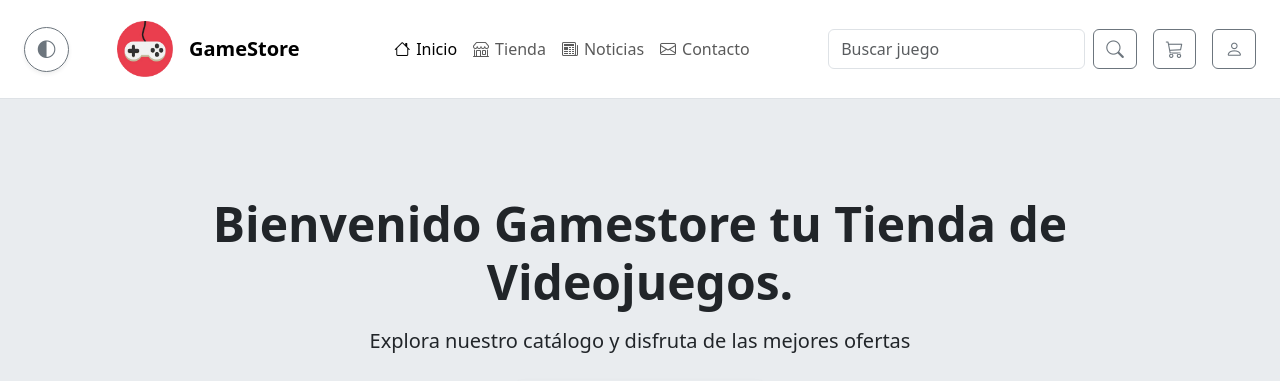
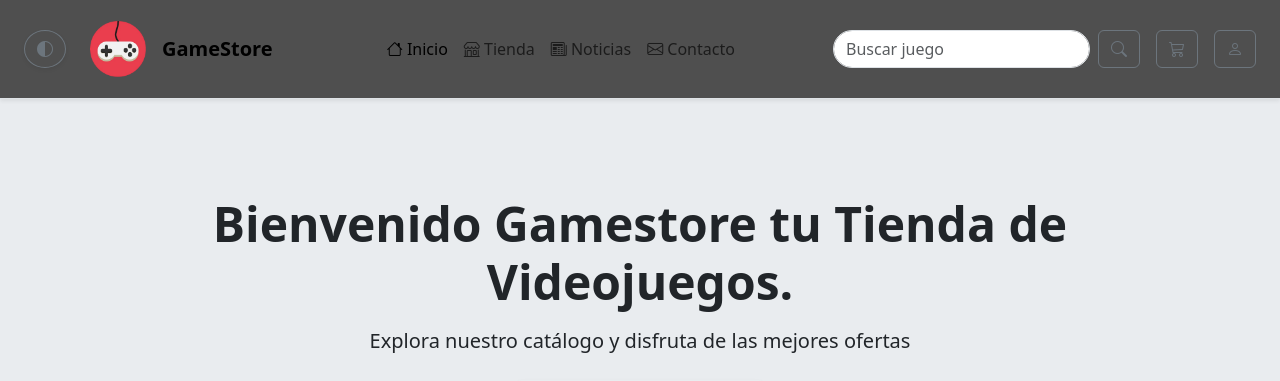
Before and after one commit to maoruV/tienda-videojuegos, a Django app: page / in a window 1280 px wide. Shown: the top 381 px of the page. Run offline with Django 5.2, Linux system fonts and the light colour scheme.

Commit message:
mejora en el navbar que se quede siempre visible y con efecto de sombra

```diff
--- a/tienda_videojuegos/static/css/style.css
+++ b/tienda_videojuegos/static/css/style.css
@@ -1,75 +1,77 @@
-/* ===============================
-   HEADER
-=================================*/
+/* NAVBAR GLASS */
+.navbar-glass {
 
-header {
-    border-bottom: 1px solid rgba(0, 0, 0, 0.1);
+    backdrop-filter: blur(12px);
+    background: rgba(20, 20, 20, 0.75);
+    transition: all 0.35s ease;
+    z-index: 1030;
+
 }
 
+/* NAVBAR cuando haces scroll */
 
-/* ===============================
-   NAVBAR
-=================================*/
+.navbar-scrolled {
 
-.navbar {
-    border-radius: 0.5rem;
+    padding-top: 4px;
+    padding-bottom: 4px;
+
+    background: rgba(10, 10, 10, 0.95);
+
+    box-shadow: 0 5px 20px rgba(0, 0, 0, 0.4);
+
 }
 
+/* Logo animado */
 
-/* ===============================
-   LOGO
-=================================*/
+.logo-navbar {
 
-.navbar-brand img {
     width: 56px;
+    transition: all .3s ease;
+
 }
 
-.navbar-brand span {
-    font-size: 1.25rem;
+.navbar-scrolled .logo-navbar {
+
+    width: 44px;
+
 }
 
+/* LINKS */
 
-/* ===============================
-   BOTÓN CAMBIAR TEMA
-=================================*/
+.nav-link {
 
-.btn-theme-toggle {
-    width: 45px;
-    height: 45px;
+    font-weight: 500;
+    transition: all .2s ease;
+
 }
 
+.nav-link:hover {
 
-/* ===============================
-   MENÚ
-=================================*/
+    color: #0dcaf0;
+    transform: translateY(-1px);
 
-.navbar-nav .nav-link {
-    display: flex;
-    align-items: center;
-    gap: 6px;
-    font-weight: 500;
 }
 
-.navbar-nav .nav-link i {
-    font-size: 1rem;
+/* BOTONES */
+
+.icon-btn {
+
+    transition: all .2s ease;
+
 }
 
+.icon-btn:hover {
 
-/* ===============================
-   BUSCADOR
-=================================*/
+    transform: scale(1.1);
 
-.navbar form input {
-    min-width: 180px;
 }
 
+/* BUSCADOR */
 
-/* ===============================
-   BOTONES DE ACCIONES
-=================================*/
+.search-input {
 
-.navbar .btn i {
-    font-size: 1.1rem;
+    border-radius: 20px;
+
 }
 
 /* ===============================
--- a/tienda_videojuegos/templates/base.html
+++ b/tienda_videojuegos/templates/base.html
@@ -22,39 +22,34 @@
 <body class="bg-body text-body d-flex flex-column min-vh-100">
 
     <!-- cabecera con boton de cambio de tema -->
-    <header class="border-bottom shadow-sm">
+    <header id="mainNavbar" class="border-bottom shadow-sm sticky-top navbar-glass">
 
         <div class="container-fluid py-2">
 
-            <nav class="navbar navbar-expand-lg bg-body-dark rounded">
+            <nav class="navbar navbar-expand-lg rounded">
 
                 <div class="container-fluid">
 
                     <!-- Botón cambiar tema -->
                     <button id="toggle-theme"
-                        class="btn btn-outline-secondary rounded-circle shadow-sm d-flex align-items-center justify-content-center me-5 btn-theme-toggle">
+                        class="btn btn-outline-secondary rounded-circle shadow-sm d-flex align-items-center justify-content-center me-4 btn-theme-toggle">
                         <i class="bi bi-circle-half"></i>
                     </button>
 
                     <!-- Logo -->
                     <a class="navbar-brand fw-bold d-flex align-items-center" href="{% url 'home' %}">
-
-                        <img src="{% static 'img/logo4.png' %}" alt="Logo" class="img-fluid" width="56">
-
+                        <img src="{% static 'img/logo4.png' %}" alt="Logo" class="img-fluid logo-navbar">
                         <span class="ms-3 fs-5">GameStore</span>
-
                     </a>
 
                     <!-- Botón responsive -->
                     <button class="navbar-toggler ms-auto" type="button" data-bs-toggle="collapse"
-                        data-bs-target="#navbarGame" aria-controls="navbarGame" aria-expanded="false"
-                        aria-label="Toggle navigation">
+                        data-bs-target="#navbarGame">
 
                         <span class="navbar-toggler-icon"></span>
 
                     </button>
 
-                    <!-- Menu -->
                     <div class="collapse navbar-collapse" id="navbarGame">
 
                         <!-- Links -->
@@ -91,19 +86,19 @@
 
                             <!-- Buscar -->
                             <form class="d-flex w-100 w-lg-auto">
-                                <input class="form-control me-2" type="search" placeholder="Buscar juego">
+                                <input class="form-control me-2 search-input" type="search" placeholder="Buscar juego">
                                 <button class="btn btn-outline-secondary">
                                     <i class="bi bi-search"></i>
                                 </button>
                             </form>
 
                             <!-- Carrito -->
-                            <a href="#" class="btn btn-outline-secondary">
+                            <a href="#" class="btn btn-outline-secondary icon-btn">
                                 <i class="bi bi-cart3"></i>
                             </a>
 
                             <!-- Usuario -->
-                            <a href="#" class="btn btn-outline-secondary">
+                            <a href="#" class="btn btn-outline-secondary icon-btn">
                                 <i class="bi bi-person"></i>
                             </a>
 
```
Also changed, not shown: tienda_videojuegos/static/js/script.js (line endings or trailing spaces).
